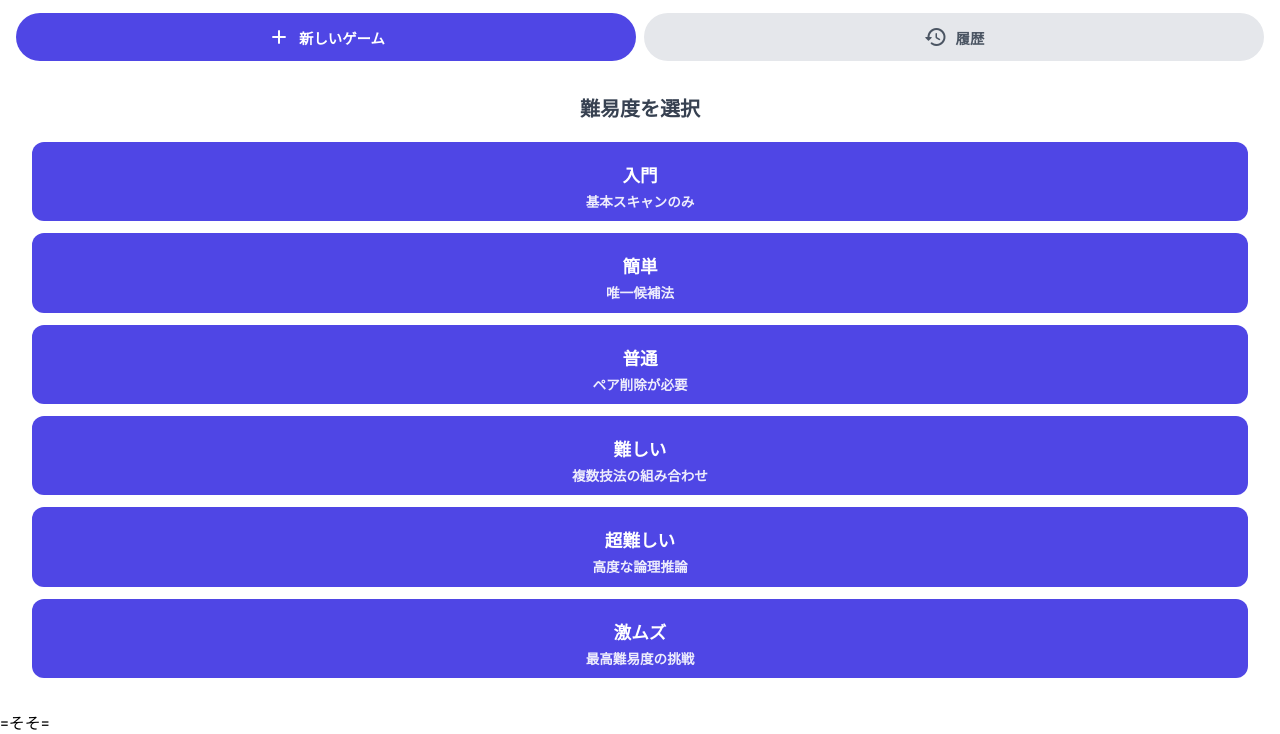
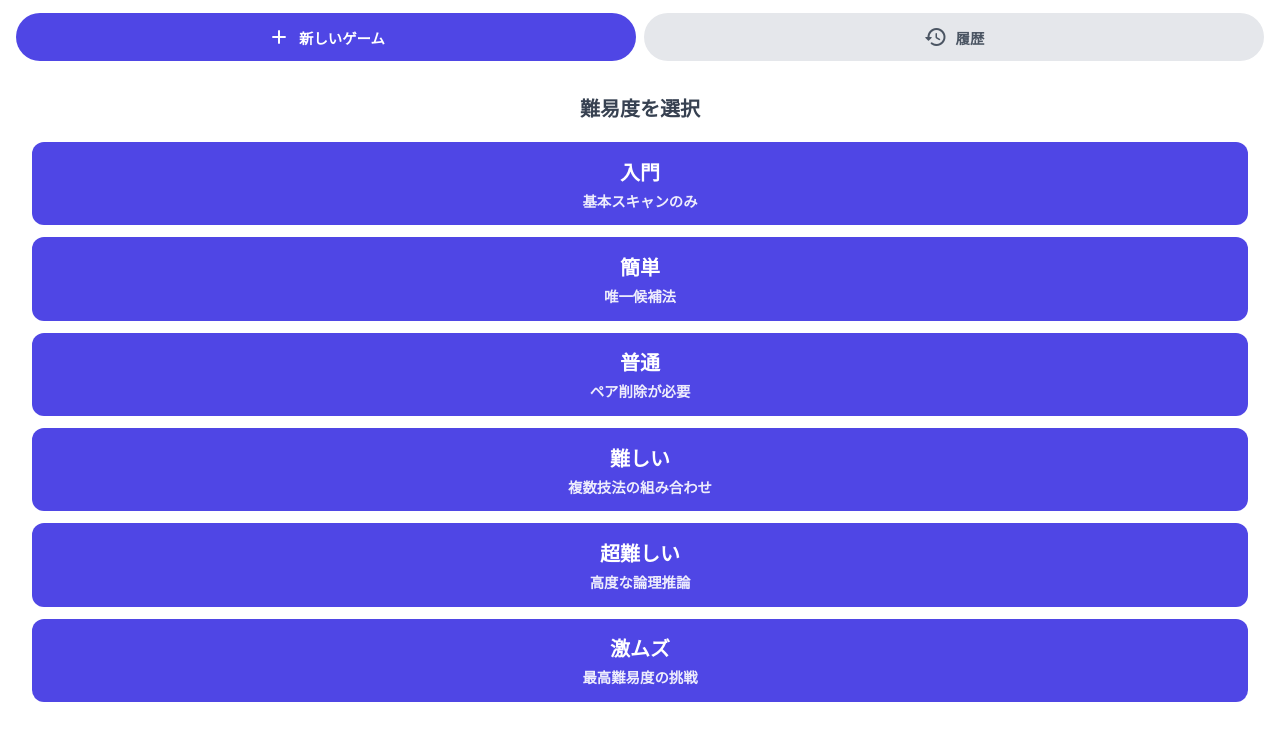
Before and after one commit to ymmc1117-mct/SUDOKU, a plain HTML site: page index.html in a window 1280 px wide. Shown: the part 66-800 px from the top of the page. Drawn offline with Linux system fonts and the light colour scheme.

Commit message:
index.html を更新

```diff
--- a/index.html
+++ b/index.html
@@ -120,7 +120,7 @@ body {
 
 .level-btn {
   width: 100%;
-  padding: 1.25rem;
+  padding: 1.5rem 1.25rem;
   border: none;
   border-radius: 12px;
   font-weight: 600;
@@ -130,18 +130,19 @@ body {
   display: flex;
   flex-direction: column;
   align-items: center;
+  justify-content: center;
   gap: 0.25rem;
   flex: 1;
   min-height: 70px;
 }
 
 .level-name {
-  font-size: 1.1rem;
+  font-size: 1.25rem;
   font-weight: 700;
 }
 
 .level-desc {
-  font-size: 0.85rem;
+  font-size: 0.9rem;
   opacity: 0.9;
 }
 
@@ -1637,4 +1638,4 @@ body {
   </script>
 
 </body>
-</html>=そそ=
+</html>
```
